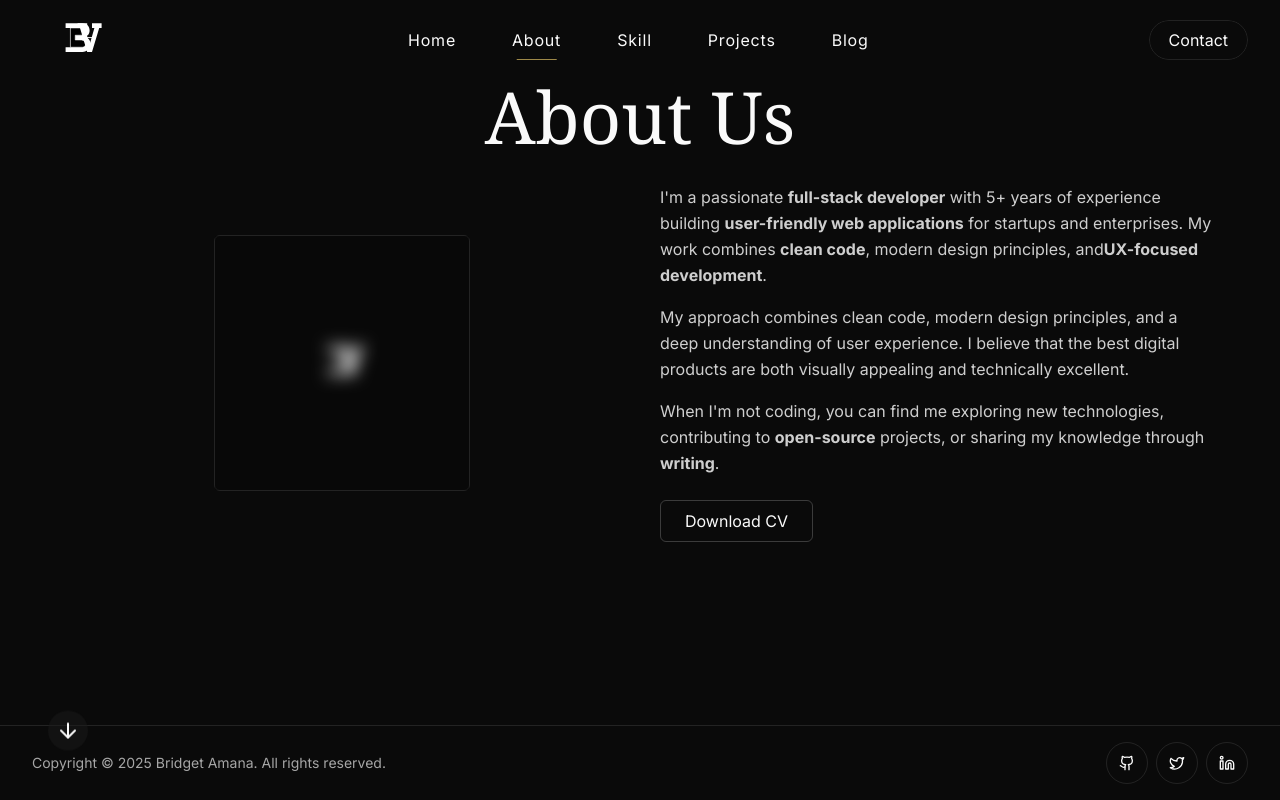
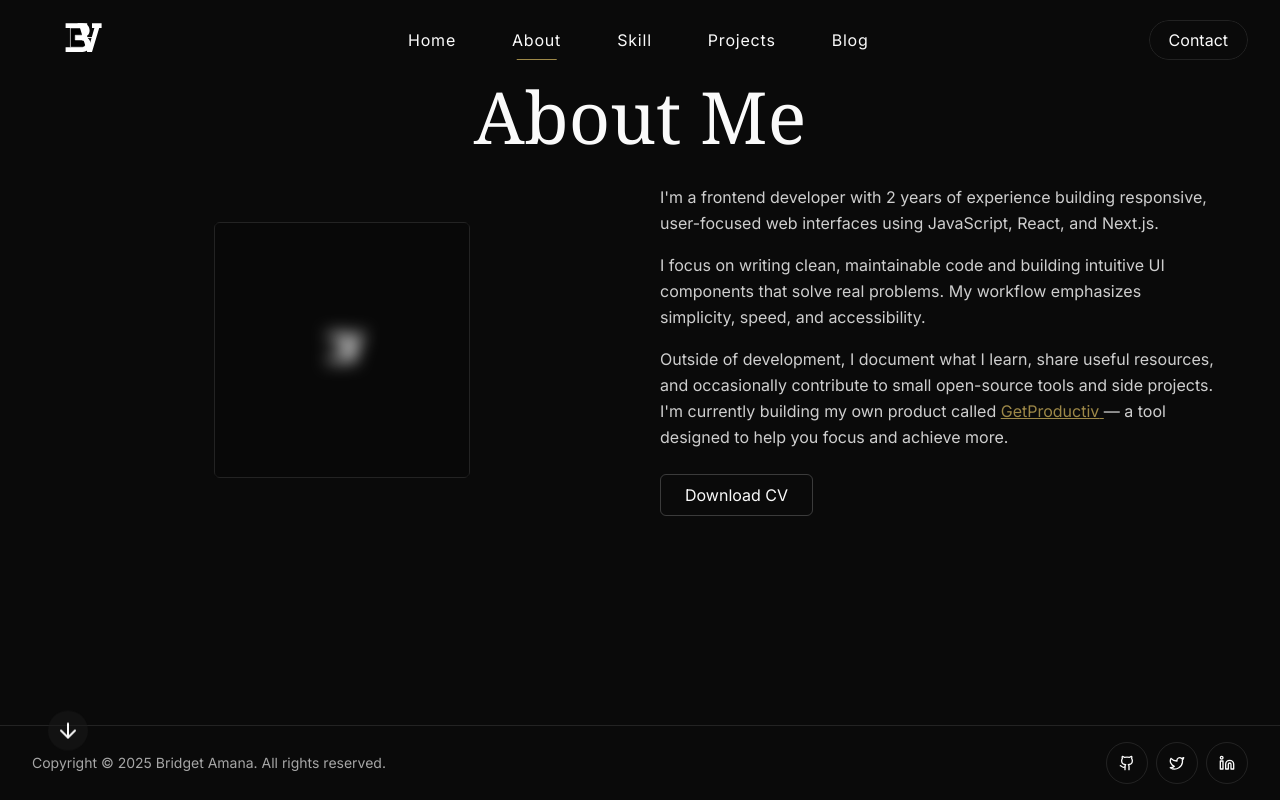
Before and after one commit to Bridgetamana/portfolio-v2, a Next.js app: page /about in a window 1280 px wide. Built offline with nearby package versions, Linux system fonts and the light colour scheme.

Commit message:
add @vercel/analytics integration

```diff
--- a/package.json
+++ b/package.json
@@ -10,6 +10,7 @@
   },
   "dependencies": {
     "@emailjs/browser": "^4.4.1",
+    "@vercel/analytics": "^1.5.0",
     "lucide-react": "^0.503.0",
     "next": "15.3.1",
     "react": "^19.0.0",
--- a/src/app/about/page.jsx
+++ b/src/app/about/page.jsx
@@ -1,11 +1,11 @@
 import Logo from "@/components/Logo";
 
-export default function about() {
+export default function About() {
   return (
     <div className="flex-1 flex py-20 px-8">
       <div className="max-w-6xl mx-auto">
         <h1 className="font-serif text-5xl sm:text-6xl md:text-7xl font-medium mb-8 text-center">
-            About Us
+          About Me
         </h1>
 
         <div className="grid grid-cols-1 md:grid-cols-2 gap-10 items-center">
@@ -20,23 +20,28 @@ export default function about() {
 
           <div>
             <p className="text-white/80 mb-4 leading-relaxed">
-                I'm a passionate <strong>full-stack developer</strong> with 5+
-                years of experience building{" "}
-                <strong>user-friendly web applications</strong> for startups and
-                enterprises. My work combines <strong>clean code</strong>,
-                modern design principles, and
-                <strong>UX-focused development</strong>.
+              I'm a frontend developer with 2 years of experience building
+              responsive, user-focused web interfaces using JavaScript, React,
+              and Next.js.
             </p>
             <p className="text-white/80 mb-4 leading-relaxed">
-                My approach combines clean code, modern design principles, and a
-                deep understanding of user experience. I believe that the best
-                digital products are both visually appealing and technically
-                excellent.
+              I focus on writing clean, maintainable code and building intuitive
+              UI components that solve real problems. My workflow emphasizes
+              simplicity, speed, and accessibility.
             </p>
             <p className="text-white/80 mb-6 leading-relaxed">
-                When I'm not coding, you can find me exploring new technologies,
-                contributing to <strong>open-source</strong> projects, or
-                sharing my knowledge through <strong>writing</strong>.
+              Outside of development, I document what I learn, share useful
+              resources, and occasionally contribute to small open-source tools
+              and side projects. I'm currently building my own product called{" "}
+              <a
+                href="https://www.getproductiv.africa/"
+                target="_blank"
+                rel="noopener noreferrer"
+                className="underline text-accent hover:text-accent/80"
+              >
+                GetProductiv{" "}
+              </a>
+              — a tool designed to help you focus and achieve more.
             </p>
             <button className="button-outline">Download CV</button>
           </div>
--- a/src/app/clientLayout.js
+++ b/src/app/clientLayout.js
@@ -1,10 +1,11 @@
 "use client";
 
+import { Analytics } from "@vercel/analytics/next"
+import { useEffect } from "react";
+import { usePathname } from "next/navigation";
 import Header from "@/components/Header";
 import Footer from "@/components/Footer";
 import ScrollArrow from "@/components/ScrollArrow";
-import { useEffect } from "react";
-import { usePathname } from "next/navigation";
 
 export default function ClientLayout({ children }) {
     const pathname = usePathname();
@@ -20,6 +21,7 @@ export default function ClientLayout({ children }) {
             </main>
             <Footer />
             <ScrollArrow position={pathname === '/' ? 'center' : 'bottom-left'} />
+            <Analytics />
         </body>
     );
 }
--- a/src/app/layout.js
+++ b/src/app/layout.js
@@ -1,6 +1,6 @@
 import { Inter } from "next/font/google";
+import ClientLayout from "./clientLayout";
 import "./globals.css";
-import ClientLayout from "./clientLayout";
 
 export const metadata = {
   title: "Bridget Amana | Frontend Developer",
```
Also changed, not shown: 1 other file (tests, documents, lock files or other folders). Lines whose indentation alone changed are shown as unchanged.
